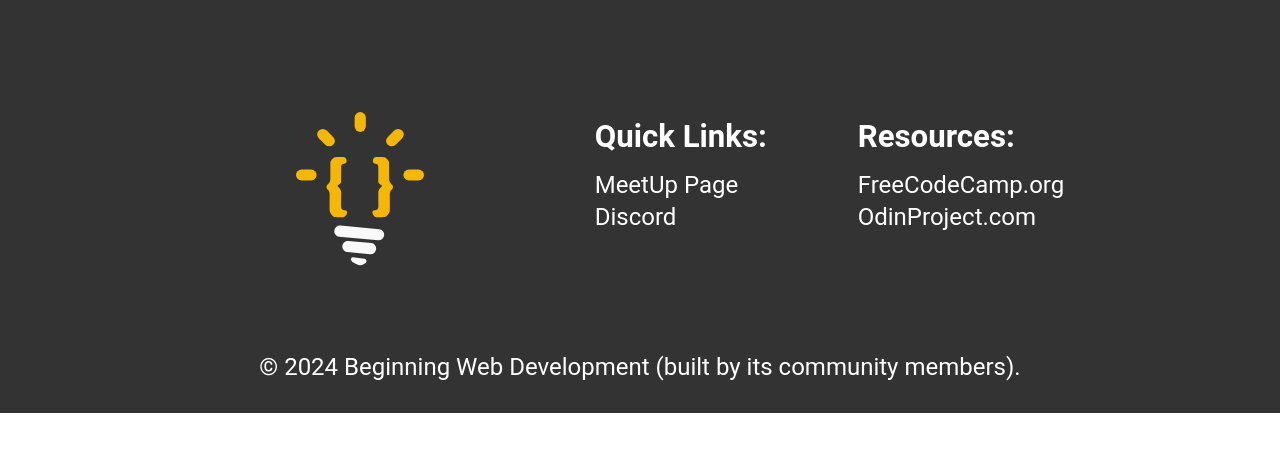
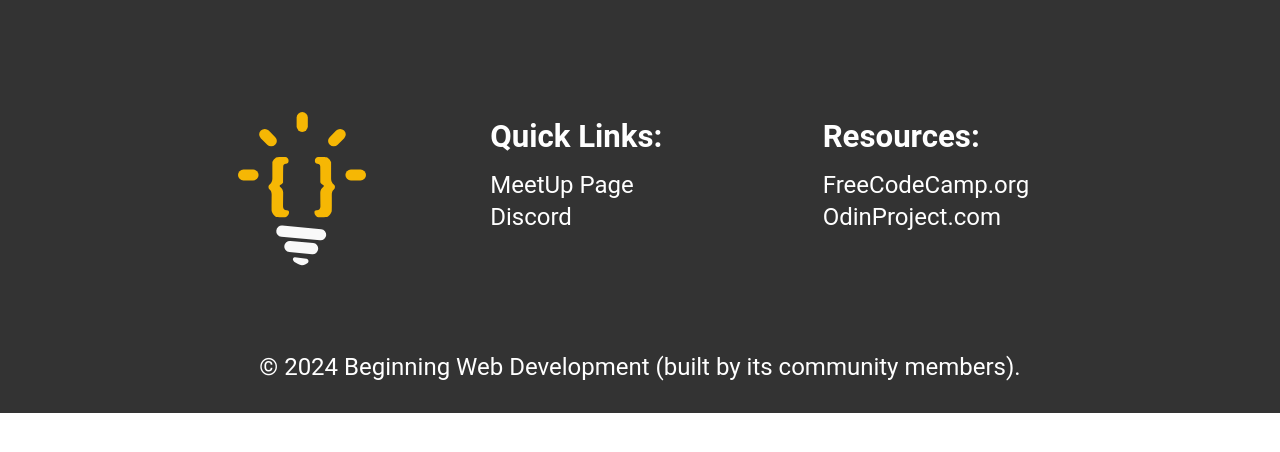
Before and after one commit to beginning-web-dev/bwd-frontend, a plain HTML site: page index.html in a window 1280 px wide. Drawn offline with Linux system fonts and the light colour scheme.

Commit message:
minor refactoring CSS to apply BEM, modified width on footer elements to look more even on desktop view

```diff
--- a/index.html
+++ b/index.html
@@ -21,11 +21,11 @@
 
     <footer>
         <div class="row">
-            <div class="col">
+            <div class="col col--w30">
                 <a href="#" target="_blank"><img src="./images/bwd-logo-darkmode.svg" alt="BWD logo"></a>
             </div>
 
-            <div class="col">
+            <div class="col col--w30">
                 <ul>
                     <li class="list-heading">Quick Links:</li>
                     <li><a target="_blank" href="https://www.meetup.com/beginning-web-development/">MeetUp Page</a></li>
@@ -33,7 +33,7 @@
                 </ul>
             </div>
 
-            <div class="col">
+            <div class="col col--w30">
                 <ul>
                     <li class="list-heading">Resources:</li>
                     <li><a target="_blank" href="https://freecodecamp.org/">FreeCodeCamp.org</a>
--- a/main.css
+++ b/main.css
@@ -86,6 +86,10 @@ footer {
                 text-align: start;
                 margin-bottom: 2rem;
             }
+
+            &.col--w30 {
+                width: 30%;
+            }
         }
     }
 }
```
